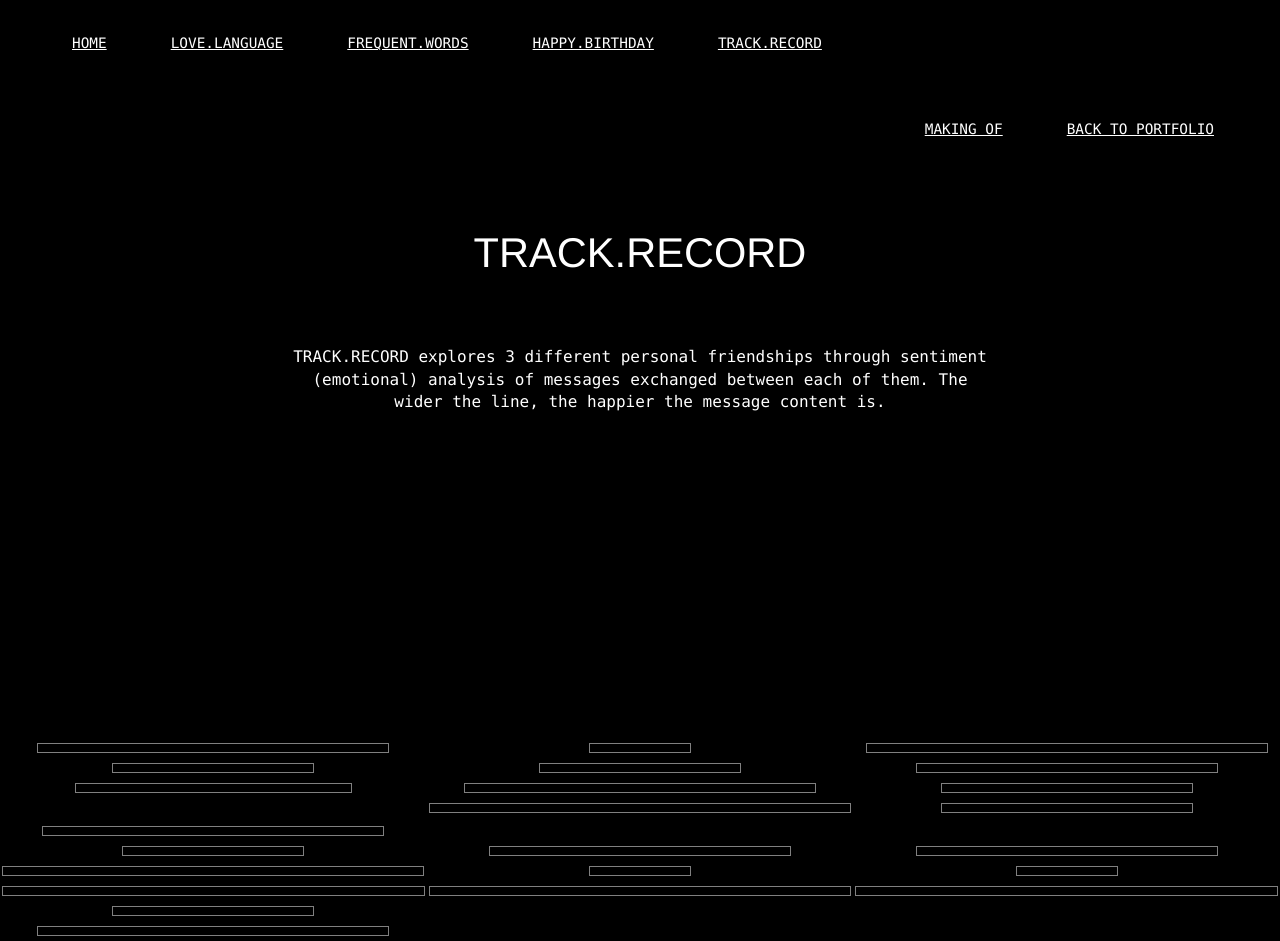
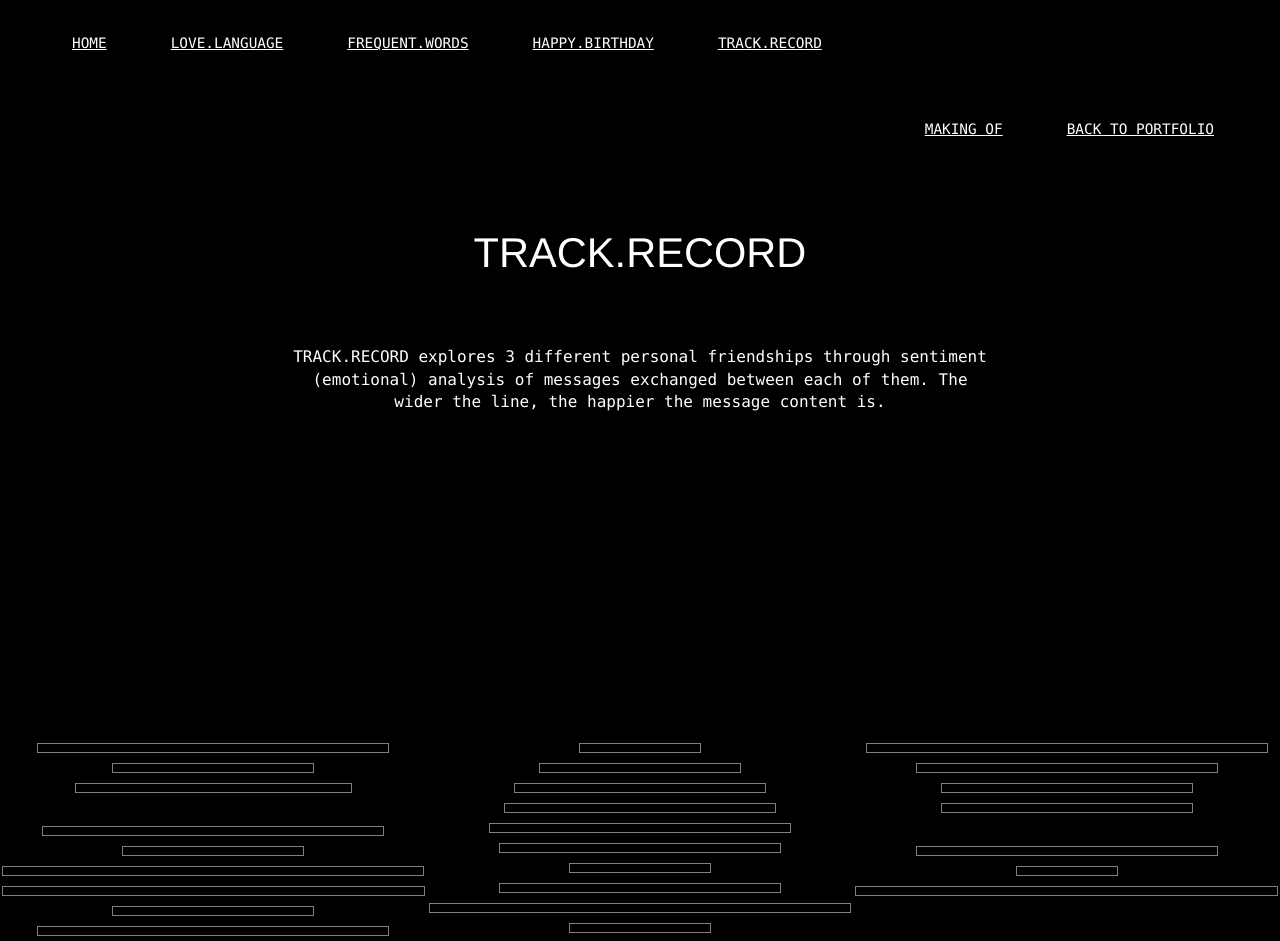
Before and after one commit to carmen-yeh/carmen-yeh.github.io, a React (Create React App) app in the folder frontend/: page /track-record in a window 1280 px wide. Shown: the top 941 px of the page. Built offline with nearby package versions, Linux system fonts and the light colour scheme; what react-animations would draw is missing.

Commit message:
Update LineGroup2.js

```diff
--- a/frontend/src/components/4-track-record/LineGroup2.js
+++ b/frontend/src/components/4-track-record/LineGroup2.js
@@ -5,7 +5,7 @@ function LineGroup2() {
 
     // EDIT THIS ARRAY WITH LENGTHS
     // use length 0 to add break line
-    const lengths = [100, 200, 350, 650, 0, 300, 100, 500];
+    const lengths = [120, 200, 250,270 , 300, 280, 140, 280, 440,140,220, 140, 260, 260, 340, 320, 320, 140, 220, 310, 260, 140, 340, 260, 140, 360, 360, 200, 150, 300, 210, 170, 320, 300, 340, 220, 240, 140, 60, 300, 0, 0, 340, 280, 260, 280, 150, 250, 120, 230, 240, 260, 240, 360, 160, 160, 420, 280,360, 360, 460, 200, 280, 140, 340, 80, 340, 140, 310, 260, 160, 140, 330, 260, 200, 120, 100, 260, 250, 200, 90, 250, 300, 270, 220, 180, 90, 80, 220, 180, 440, 210, 380, 360, 400, 360, 360, 300, 260, 350, 270, 440, 140, 360, 60, 200, 200, 280, 290, 250, 280, 160, 300, 120, 140, 440, 300, 240, 180, 220, 360, 140, 200, 220, 250, 80, 120, 180, 200, 360, 240, 220, 240, 250, 360, 390, 140, 180, 200, 280, 120, 320, 240, 200, 240, 280, 320, 440, 330, 200, 140,140, 220, 230, 160, 240, 260, 400, 240, 300, 340, 200, 260, 300, 260, 0, 0, 280, 160, 140, 240, 140, 120, 100, 280, 100, 100, 220, 140, 200, 260, 200, 110, 260, 340, 400, 360, 400, 320, 120, 480, 320, 340, 330, 100, 180, 220, 300];
 
     function loopLines(lengths = []) {
 
```
